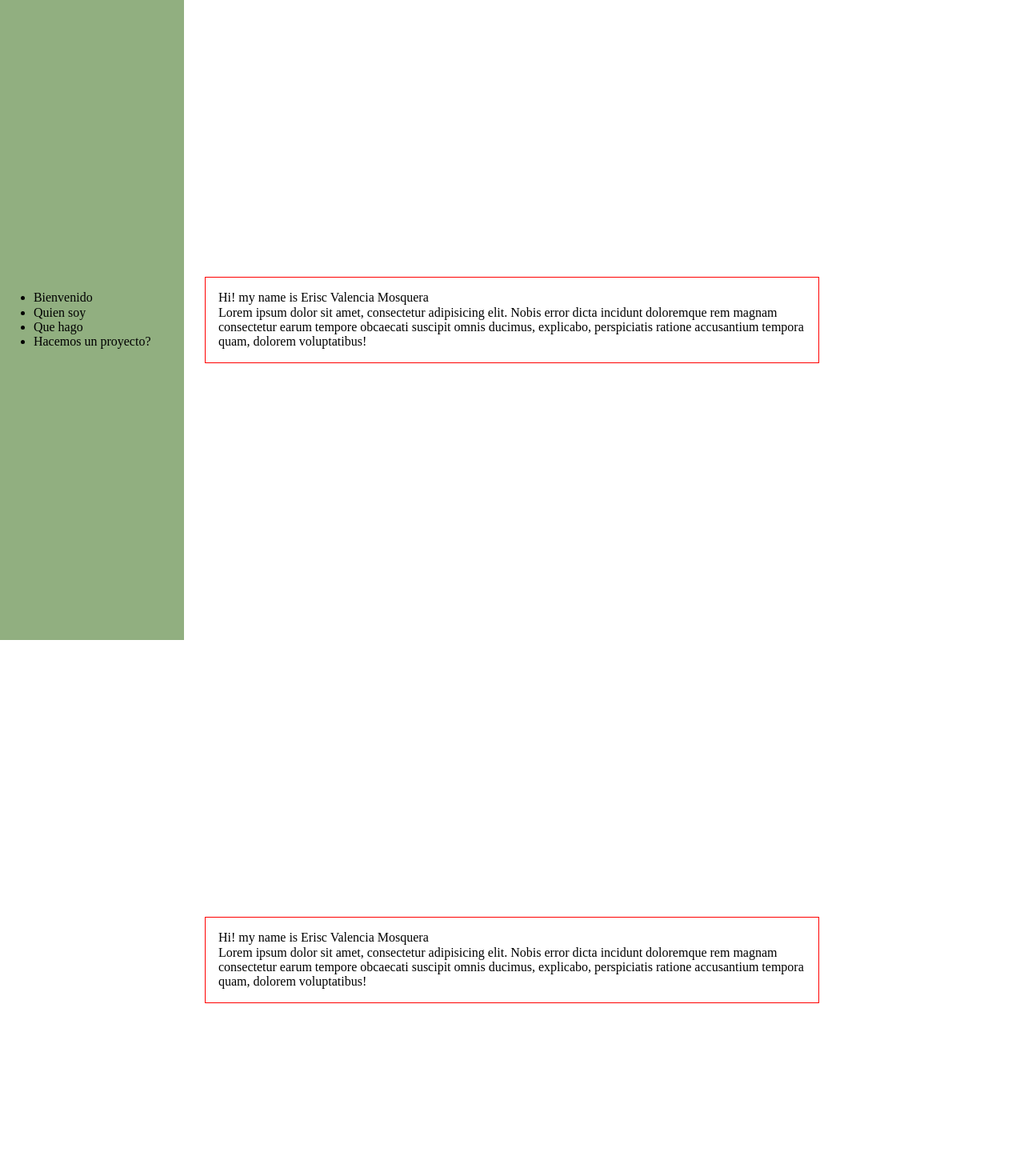
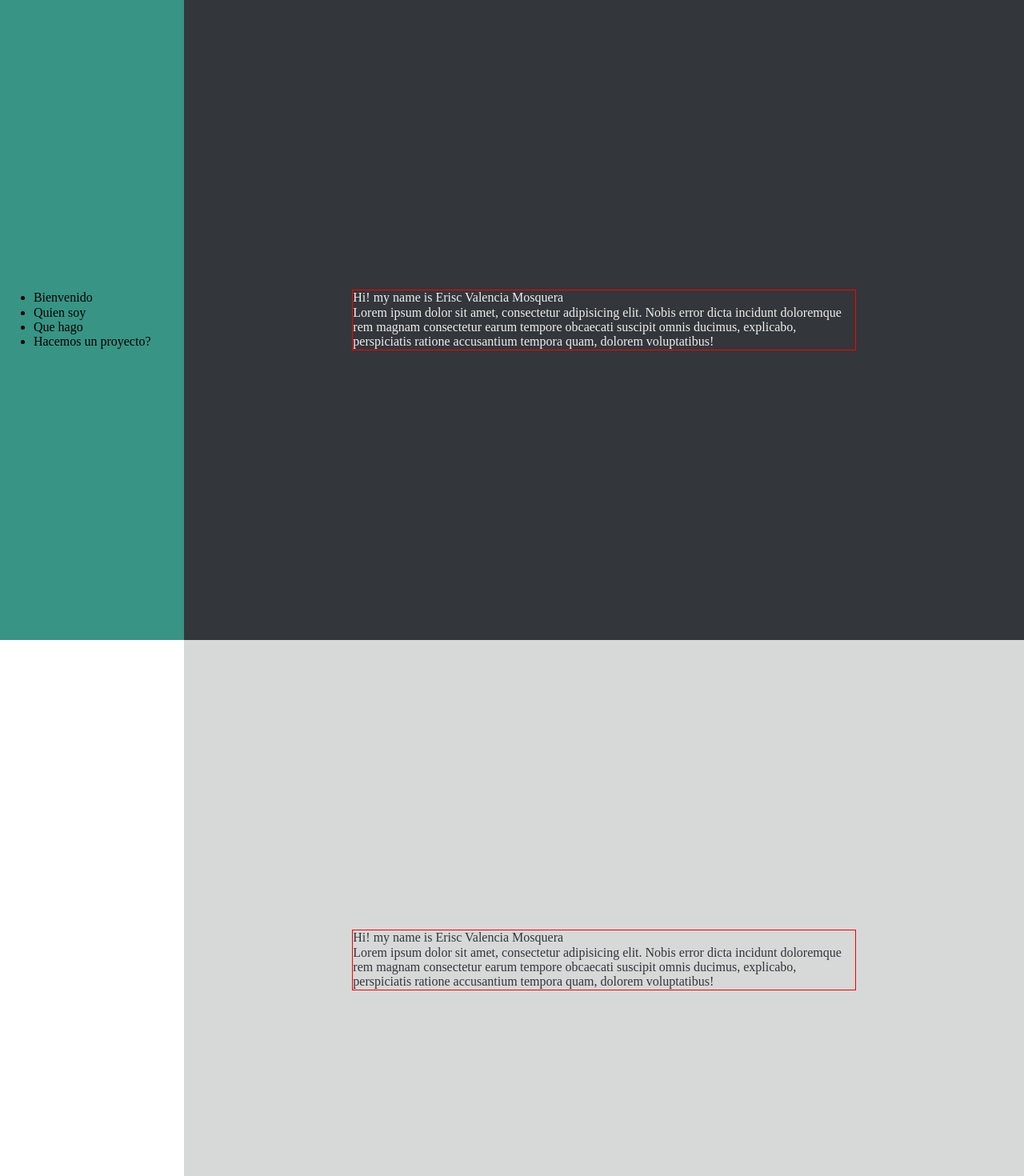
Before and after one commit to Hikotsuoficial/spa-practica, a Vue app: page / in a window 1280 px wide. Shown: the top 1470 px of the page at 80% size. Built offline with nearby package versions, Linux system fonts and the light colour scheme.

Commit message:
Adding color and structure

```diff
--- a/src/assets/styles/b-tools/_all.scss
+++ b/src/assets/styles/b-tools/_all.scss
@@ -1 +1,3 @@
 /* archivos de reset */
+
+@import './mixin';
--- a/src/assets/styles/b-tools/_mixin.scss
+++ b/src/assets/styles/b-tools/_mixin.scss
@@ -1 +1,7 @@
 /* funciones mixins */
+
+@mixin center-items(){
+    display: flex;
+    justify-content: center;
+    align-items: center;
+}
--- a/src/assets/styles/c-generic/_all.scss
+++ b/src/assets/styles/c-generic/_all.scss
@@ -1,4 +1,5 @@
 // en generic van las variables de css
 
 @import './normalize';
+@import './generic';
 @import './vars';
--- a/src/assets/styles/c-generic/_vars.scss
+++ b/src/assets/styles/c-generic/_vars.scss
@@ -1,3 +1,28 @@
+// definir las bariables y temas(colores para el documento) para el documento
+
 :root{
-    --inner-margin: 1rem;
+    --padding-boxes: 1rem;
+
+    --principal-font: 'calibri', 'tahoma';
+    --box-viewer: 1px solid red;
 }
+
+
+
+.theme-green{
+    --color-wall-1: #389485;
+    --color-wall-2: #8de4af;
+    --color-wall-3: #d7d8d8;
+    --color-wall-4: #33363a;
+
+    --font-color-1: #eeeeee;
+    --font-color-2: #33363a;
+}
+
+.theme-rose{
+    --color-wall-1: #303030;
+    --color-wall-2: #8de4af;
+    --color-wall-3: #eef6e1;
+
+    --font-color-1: #eeeeee;
+}
--- a/src/components/views/HomeView.vue
+++ b/src/components/views/HomeView.vue
@@ -1,5 +1,5 @@
 <template>
-  <div class="home">
+  <div class="theme-green">
     <aside class="aside_menu">
       <nav class="main__nav">
         <ul main="main__menu">
@@ -10,7 +10,7 @@
         </ul>
       </nav>
     </aside>
-    <div class="info__section">
+    <div class="info-section">
       <div class="wall-1">
         <section class="wall__content">
           <p>Hi! my name is Erisc Valencia Mosquera</p>
@@ -64,51 +64,46 @@ export default defineComponent({
 </script>
 
 <style lang="scss" scoped>
-@import '@/assets/styles/main.scss';
-
-// section, div {
-//   border: 1px solid gold;
-// }
-
-.home {
-  display: flex;
-}
+@import "@/assets/styles/main.scss";
 
 .aside_menu {
   height: 100vh;
   width: 18vw;
-  background: rgb(145, 175, 128);
-  position:fixed;
+  background: var(--color-wall-1);
+  position: fixed;
 }
 
-.main__nav{
-
+.main__nav {
   height: 100%;
   width: 100%;
-
-  display: flex;
+  display:flex;
   justify-content: center;
   align-items: center;
 }
-
-.info__section{
+.info-section {
+  margin-left: 18vw;
   height: 100vh;
-  width: 100vw;
-  /* overflow: hidden; */
+  width: 82vw;
+  z-index: 10;
 }
 
-.wall-1, .wall-2 {
-  height: 100vh;
+.wall-1 {
+  height: 100%;
   width: 100%;
-  display: flex;
-  justify-content: center;
-  align-items: center;
+  @include center-items();
+  color: var(--font-color-1);
+  background-color: var(--color-wall-4);
 }
 
-.wall__content{
+.wall-2 {
+  height: 100%;
+  width: 100%;
+  @include center-items();
+  color: var(--font-color-2);
+  background-color: var(--color-wall-3);
+}
+.wall__content {
+  border: var(--box-viewer);
   width: 60%;
-  padding: 1rem;
-  border: 1px solid red;
 }
-
 </style>
```
